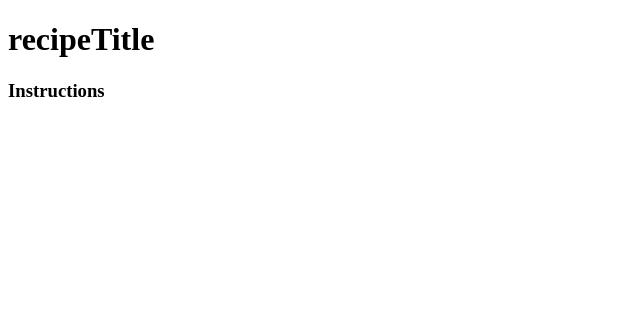
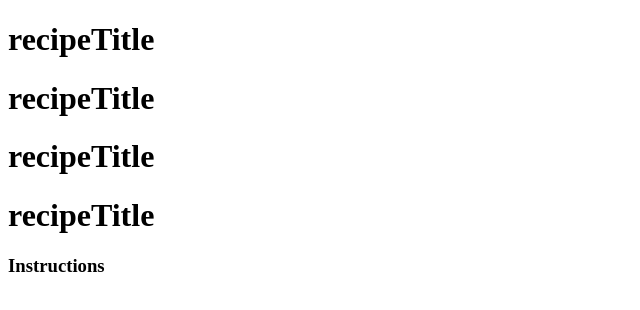
Before and after one commit to Anjanilawoju/recipe, a website: page admininterface.html in a window 1280 px wide. Shown: the whole page, without its empty margins (0-640 px from the left). Drawn offline with Linux system fonts and the light colour scheme.

Commit message:
recipe title

```diff
--- a/admininterface.html
+++ b/admininterface.html
@@ -7,6 +7,9 @@
 </head>
 <body>
     <h1>recipeTitle</h1>
+    <h1>recipeTitle</h1>
+    <h1>recipeTitle</h1>
+    <h1>recipeTitle</h1>
     <h3>Instructions</h3>
 </body>
 </html>
```
